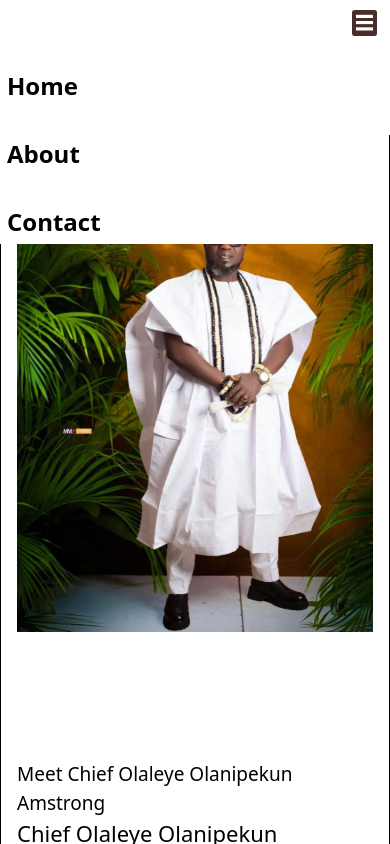
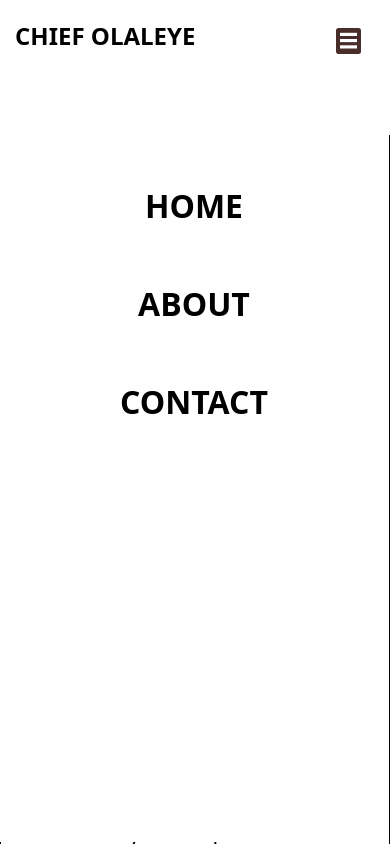
Before and after one commit to AdeJulius46/armstrong, a Next.js app: page / in a window 390 px wide. Both pictures are taken after a click on the button 353 px from the left and 31 px from the top of the page. Shown: the top 844 px of the page. Built offline with nearby package versions, Linux system fonts and the light colour scheme.

Commit message:
responsive navbar added

```diff
--- a/src/app/Component/Header.js
+++ b/src/app/Component/Header.js
@@ -54,7 +54,7 @@ const Header = () => {
             <Link href={"/#explore"}  id={path ==="/#explore"?"active":""} >
            <div>ABOUT</div>
             </Link>
-            <Link href={"/#contact"} className={/#contact/.test(path)
+            <Link href={"/#book"} className={/#contact/.test(path)
                      ?"active":""}>
            <div>CONTACT</div>
             </Link>
@@ -79,25 +79,37 @@ const Header = () => {
     <Image src={"/Close.png"}   width={25} height={19}/>
          </button>
       {   toggle &&(
-              <div  className='flex flex-col w-full   gap-8 text-black py-1 top-[13px] bg-white text-black font-bold absolute top-[1px]   right-[1px] '>
+              <div  className='flex flex-col w-full  h-screen gap-8 text-black py-1 top-[13px] bg-white text-black font-bold absolute top-[1px]   right-[1px] '>
+                      <div className='flex flex-row justify-between px-4 py-4 '>
+                      <Link href={''}>
+            <h1 className='uppercase'>
+            Chief
+            Olaleye
+            </h1>
+            </Link>
                     <button className='self-end mx-3  mt-2  text-white' onClick={togglebtn}>
                     <Image src={"/Close.png"}   width={25} height={19} alt='lksl'/>
                      </button>
+
+                      </div>
                      {/* <div className=''> */}
-              <div className='mx-2'>
-              <Link href={"/"}>
-           <div className=''>Home</div>
+              <div className='flex flex-col items-center gap-[50px] text-[2rem] mt-[80px]'>
+              <div className='mx-2 '>
+              <Link href={"/#hero"}  className={path ==="/#hero"?"active":""}>
+           <div className=''>HOME</div>
             </Link>
               </div>
               <div className='mx-2'>
-              <Link href={"/#about"}>
-           <div>About</div>
+              <Link href={"/#explore"}  id={path ==="/#explore"?"active":""} >
+           <div>ABOUT</div>
             </Link>
               </div>
               <div className='mx-2'>
-              <Link href={"/#contact"}>
-           <div>Contact</div>
+              <Link href={"/#book"} className={/#contact/.test(path)
+                     ?"active":""}>
+           <div>CONTACT</div>
             </Link>
+                     </div>
               </div>
             </div>
 
--- a/src/app/page/Book.js
+++ b/src/app/page/Book.js
@@ -6,7 +6,7 @@ const Book = () => {
   return (
 
 
-      <div>
+      <div id='book'>
         <div className='flex flex-col  items-center  mt-[80px] gap-[60px]'>
             <h1 className='text-[2.0rem]  text-wrap px-[20px] items-center  md:hidden'>
             Books & Publications <br/>by Chief Olaleye
```
